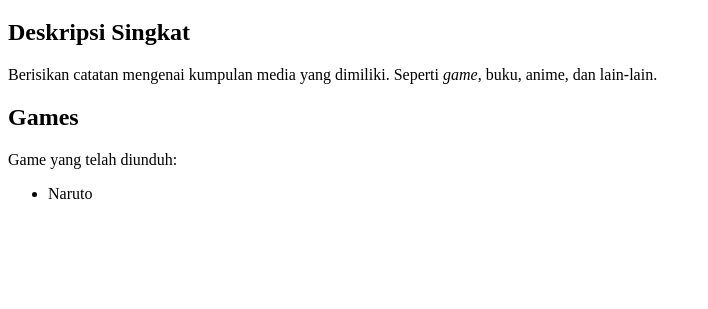
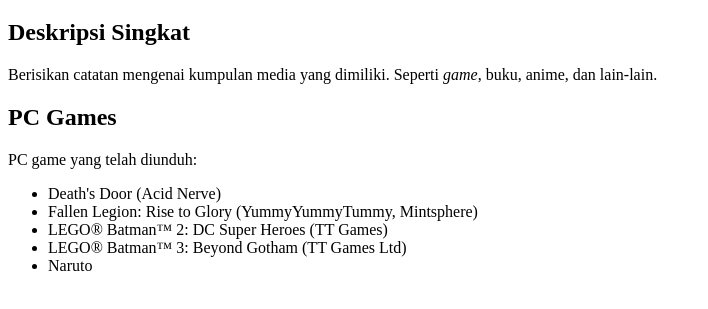
Before and after one commit to FajarMaulid/myNotes, a plain HTML site: page index.html in a window 1280 px wide. Shown: the part 61-370 px from the top of the page, without its empty margins (0-708 px from the left). Drawn offline with Linux system fonts and the light colour scheme.

Commit message:
add some game titles

```diff
--- a/index.html
+++ b/index.html
@@ -10,9 +10,13 @@
   <h2>Deskripsi Singkat</h2>
   <p>Berisikan catatan mengenai kumpulan media yang dimiliki. Seperti <i>game</i>, buku, anime, dan lain-lain.</p>
 
-  <h2>Games</h2>
-  <p>Game yang telah diunduh:</p>
+  <h2>PC Games</h2>
+  <p>PC game yang telah diunduh:</p>
   <ul>
+    <li>Death's Door (Acid Nerve)</li>
+    <li>Fallen Legion: Rise to Glory (YummyYummyTummy, Mintsphere)</li>
+    <li>LEGO® Batman™ 2: DC Super Heroes (TT Games)</li>
+    <li>LEGO® Batman™ 3: Beyond Gotham (TT Games Ltd)</li>
     <li>Naruto</li>
   </ul>
 
```
